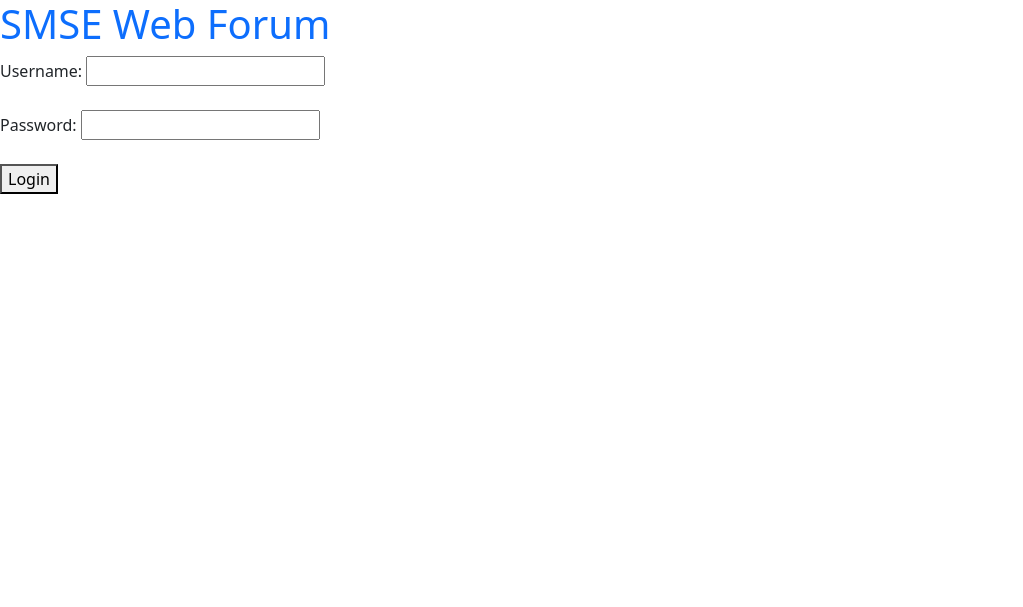
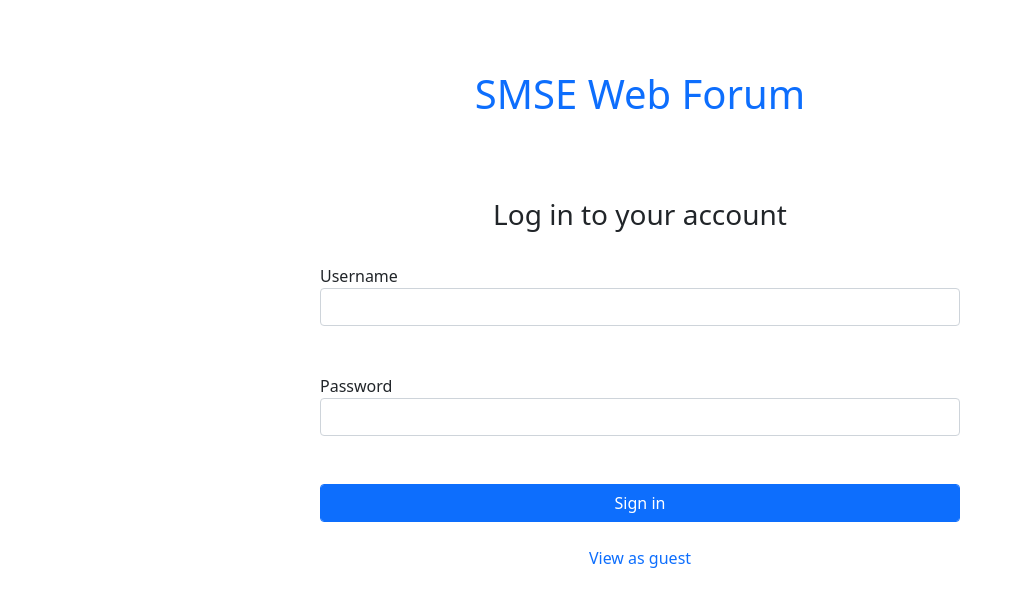
Before and after one commit to usd-cs/COMP-49X-24-25-SMSE-intro-project, a Django app: page /login/ in a window 1280 px wide. Shown: the top 607 px of the page, without its empty margins (0-1023 px from the left). Run offline with Django 5.2, Linux system fonts and the light colour scheme.

Commit message:
Modified login page

```diff
--- a/intro_project/posts/templates/posts/base.html
+++ b/intro_project/posts/templates/posts/base.html
@@ -13,7 +13,7 @@
             {% if user.is_authenticated %}
             <a class="navbar-brand" href="#">{{ user.username }}</a>
             {% else %}
-            <a class="navbar-brand" href="#">SMSE Web Forum</a>
+            <a class="navbar-brand" href="#">Guest</a>
             {% endif %}
             <button class="navbar-toggler" type="button" data-bs-toggle="collapse" data-bs-target="#navbarNav" aria-controls="navbarNav" aria-expanded="false" aria-label="Toggle navigation">
                 <span class="navbar-toggler-icon"></span>
--- a/intro_project/posts/templates/posts/home.html
+++ b/intro_project/posts/templates/posts/home.html
@@ -39,7 +39,7 @@
     </div>
     {% else %}
     <div class="alert alert-warning text-center">
-        <strong>Please log in to create posts and comments.</strong>
+        <strong>You are viewing as a guest. Please log in to create posts and comments.</strong>
     </div>
     {% endif %}
 
--- a/intro_project/posts/templates/posts/login.html
+++ b/intro_project/posts/templates/posts/login.html
@@ -9,16 +9,20 @@
 </head>
 
 <body>
-    <h1 class="text-primary">SMSE Web Forum</h1>
-    <form method="POST" action="{% url 'login' %}">
+    <h1 class="text-primary text-center" style="margin-top: 70px;">SMSE Web Forum</h1>
+    <h3 class="text-dark text-center" style="margin-top: 80px;">Log in to your account</h3>
+    <form class="d-flex flex-column align-items-center" method="POST" action="{% url 'login' %}">
         {% csrf_token %}
-        <label for="username">Username:</label>
-        <input type="text" name="username" required><br><br>
+        <div class="mt-4" style="width: 50%;">
+            <label class="text-start w-100" for="username">Username</label><br>
+            <input class="form-control" type="text" name="username" required><br><br>
 
-        <label for="password">Password:</label>
-        <input type="password" name="password" required><br><br>
+            <label class="text-start w-100" for="password">Password</label><br>
+            <input class="form-control" type="password" name="password" required><br><br>
 
-        <button type="submit">Login</button>
+            <button class="btn btn-primary text-center form-control" type="submit">Sign in</button>
+            <a class="nav-link text-primary text-center mt-3" href="{% url 'posts:home' %}">View as guest</a>
+        </div>
     </form>
 </body>
 </html>
```
